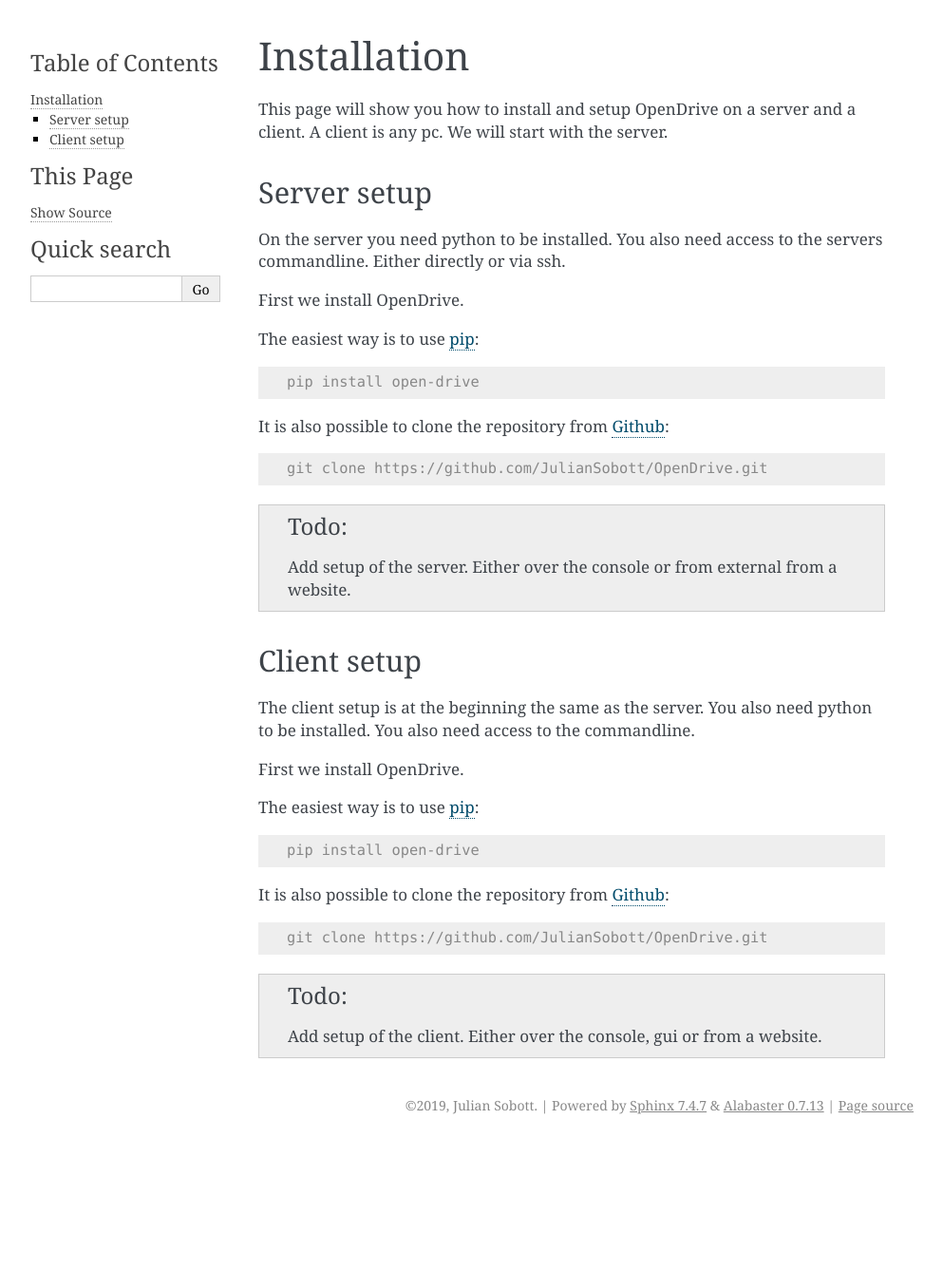
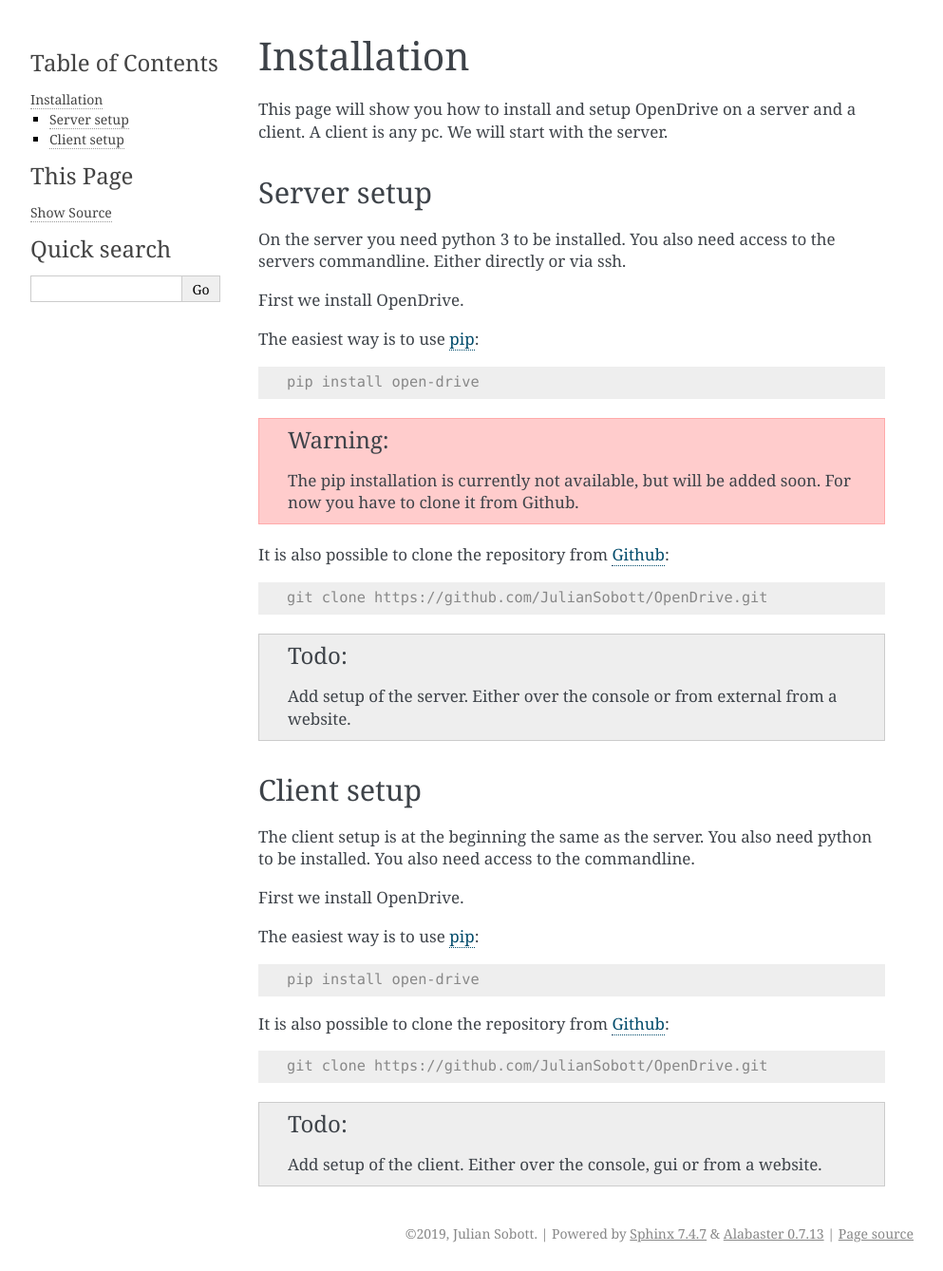
Before and after one commit to JulianSobott/OpenDrive, a Sphinx documentation site: the page built from docs/installation.rst, in a window 1280 px wide. Shown: the whole page at 95% size, without its empty margins (148-1141 px from the left). Built offline with Sphinx 7.4.7, drawn with Linux system fonts in a browser that asks for light colours; before the commit the page ends 1203 px from its top, so only the background shows below that.

Commit message:
Update README and index

```diff
--- a/docs/index.rst
+++ b/docs/index.rst
@@ -1,7 +1,7 @@
 Welcome to OpenDrive's documentation!
 =====================================
 
-OpenDrive is an open source, self hosting alternative to Google Drive. You need an own server, that you have access to.
+OpenDrive is an open source, self hosting file synchronization service. You need an own server, that you have access to.
 For me a Raspberry-pi 3 with an external hard-drive just went fine.
 
 Features
@@ -23,7 +23,6 @@
 
 Contribute
 ----------
-.. automodule:: OpenDrive
 
 This project is at a very early stage. Every contribution is very appreciated.
 
--- a/docs/installation.rst
+++ b/docs/installation.rst
@@ -7,7 +7,7 @@
 Server setup
 ------------
 
-On the server you need python to be installed. You also need access to the servers commandline. Either directly or
+On the server you need python 3 to be installed. You also need access to the servers commandline. Either directly or
 via ssh.
 
 First we install OpenDrive.
@@ -17,6 +17,10 @@
 .. code-block:: console
 
    pip install open-drive
+
+.. warning::
+
+    The pip installation is currently not available, but will be added soon. For now you have to clone it from Github.
 
 It is also possible to clone the repository from `Github <https://github.com/JulianSobott/OpenDrive>`_:
 
```
Also changed, not shown: README.rst (+6 -2 lines), 2 other files.
